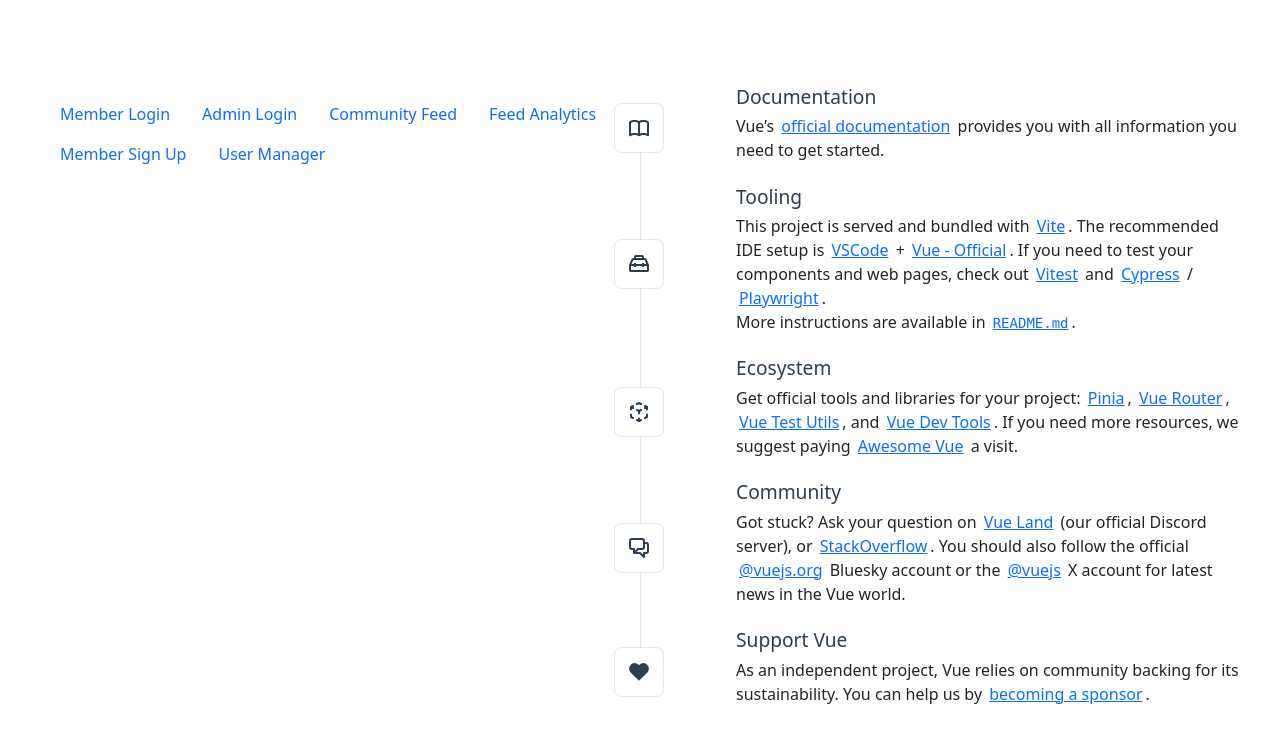
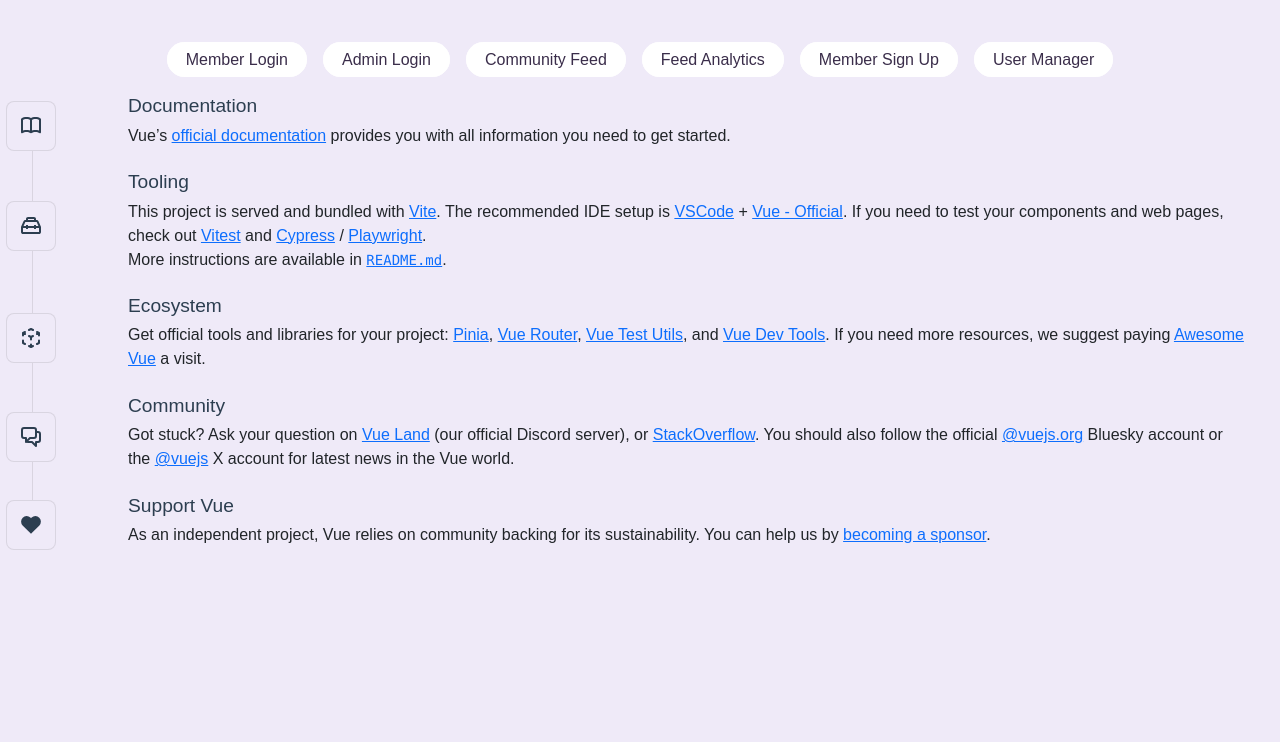
Before and after one commit to ktah0006/support-sphere, a Vue app: page / in a window 1280 px wide. Shown: the top 742 px of the page. Built offline with nearby package versions, Linux system fonts and the light colour scheme.

Commit message:
navbar and routing complete - no reponsive design

```diff
--- a/src/assets/main.css
+++ b/src/assets/main.css
@@ -5,31 +5,41 @@
   margin: 0 auto;
   padding: 2rem;
   font-weight: normal;
+  background-color: transparent;
 }
 
-a,
-.green {
-  text-decoration: none;
-  color: hsla(160, 100%, 37%, 1);
-  transition: 0.4s;
-  padding: 3px;
-}
+:root {
+  --color-background: #efeaf8;
 
-@media (hover: hover) {
-  a:hover {
-    background-color: hsla(160, 100%, 37%, 0.2);
+  body {
+    font-family: 'Arial';
+    background-color: var(--color-background);
+    min-height: 100vh;
+    margin: 0;
   }
 }
 
-@media (min-width: 1024px) {
-  body {
-    display: flex;
-    place-items: center;
-  }
+.button {
+  background-color: #ffffff;
+  border: 1px solid #ffffff;
+  border-radius: 50px;
+  color: #3a2d4a;
+  text-align: center;
+  font-size: 16px;
+  font-style: normal;
+  font-weight: 500;
+  line-height: normal;
+  text-decoration: none;
+  padding: 8px 18px;
+}
 
-  #app {
-    display: grid;
-    grid-template-columns: 1fr 1fr;
-    padding: 0 2rem;
-  }
+.button.active,
+.router-link-exact-active.button {
+  border: 1px solid #ffffff;
+  background-color: #6929ff;
+  color: #f5f5f5;
 }
+
+.button:hover:not(.active):not(.router-link-exact-active) {
+  border: 1px solid #6929ff;
+}
--- a/src/components/BHeader.vue
+++ b/src/components/BHeader.vue
@@ -2,52 +2,39 @@
   <!-- Using Bootstrap's Header template (starter code) -->
   <!-- https://getbootstrap.com/docs/5.0/examples/headers/ -->
   <div class="container">
-    <header class="d-flex justify-content-center py-3">
+    <header class="d-flex justify-content-center py-3" role="banner">
       <ul class="nav nav-pills">
-        <li class="nav-item">
-          <router-link to="/member-login" class="nav-link" active-class="active" aria-current="page"
+        <li class="nav-item mx-2">
+          <router-link to="/member-login" class="button" active-class="active"
             >Member Login</router-link
           >
         </li>
 
-        <li class="nav-item">
-          <router-link to="/admin-login" class="nav-link" active-class="active" aria-current="page"
+        <li class="nav-item mx-2">
+          <router-link to="/admin-login" class="button" active-class="active"
             >Admin Login</router-link
           >
         </li>
-
-        <li class="nav-item">
-          <router-link
-            to="/community-feed"
-            class="nav-link"
-            active-class="active"
-            aria-current="page"
+        <li class="nav-item mx-2">
+          <router-link to="/community-feed" class="button" active-class="active"
             >Community Feed</router-link
           >
         </li>
 
-        <li class="nav-item">
-          <router-link
-            to="/feed-analytics"
-            class="nav-link"
-            active-class="active"
-            aria-current="page"
+        <li class="nav-item mx-2">
+          <router-link to="/feed-analytics" class="button" active-class="active"
             >Feed Analytics</router-link
           >
         </li>
 
-        <li class="nav-item">
-          <router-link
-            to="/member-signup"
-            class="nav-link"
-            active-class="active"
-            aria-current="page"
+        <li class="nav-item mx-2">
+          <router-link to="/member-signup" class="button" active-class="active"
             >Member Sign Up</router-link
           >
         </li>
 
-        <li class="nav-item">
-          <router-link to="/user-manager" class="nav-link" active-class="active" aria-current="page"
+        <li class="nav-item mx-2">
+          <router-link to="/user-manager" class="button" active-class="active"
             >User Manager</router-link
           >
         </li>
```
